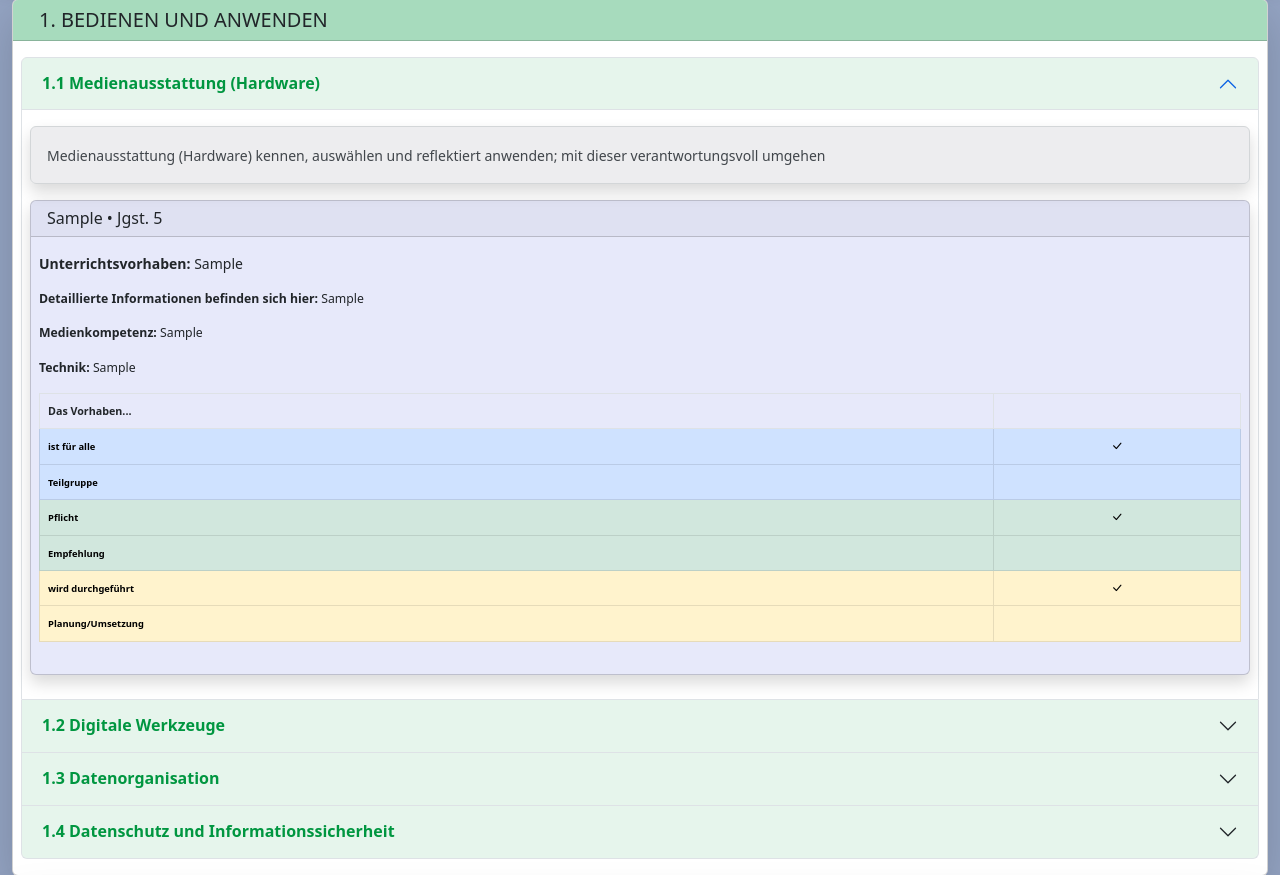
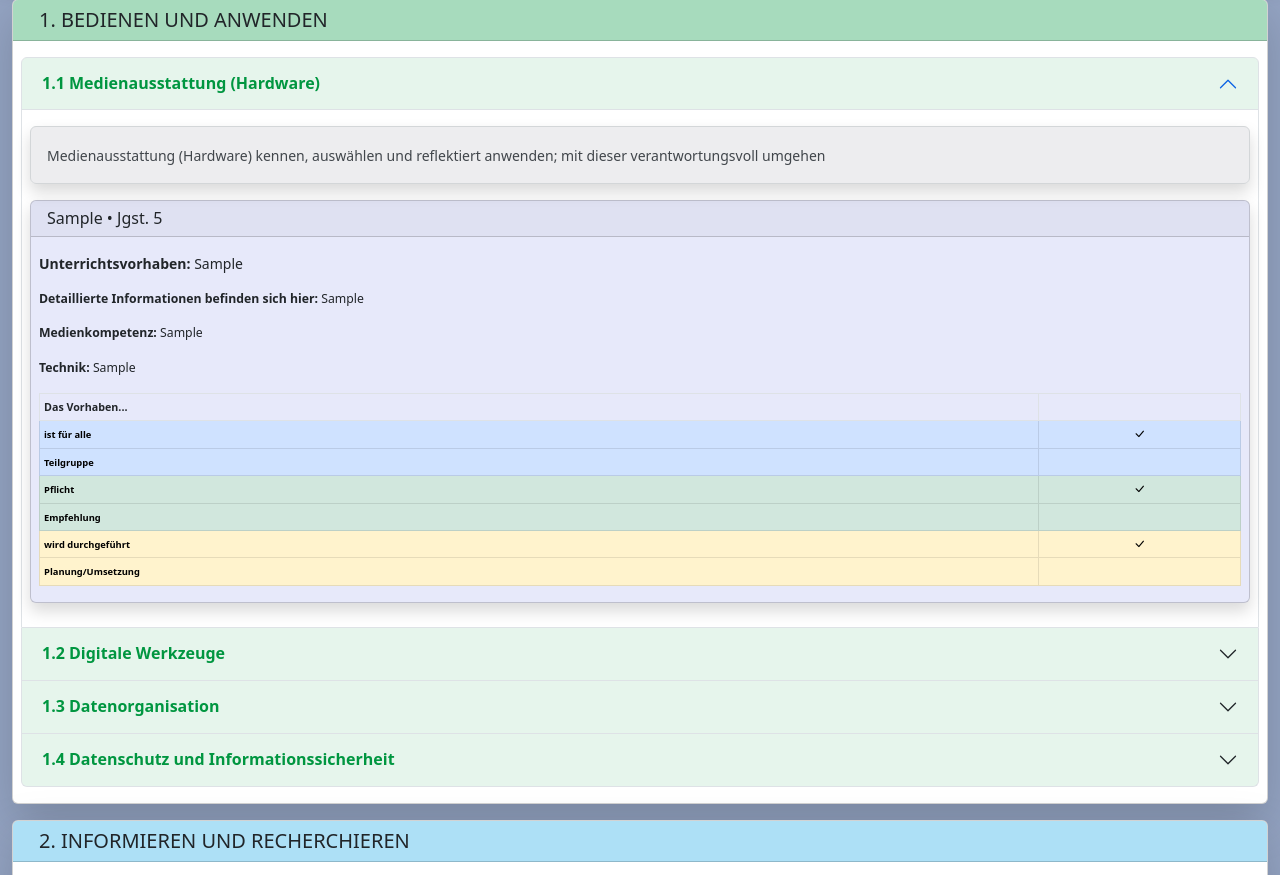
Before and after one commit to pyphil/MKR, a Django app: template mkr/templates/mkr.html in a window 1280 px wide. Shown: the part 104-979 px from the top of the page. Run offline with Django 4.2, Linux system fonts and the light colour scheme; the template is opened without the code that fills it: values that come from a table or form of the project are taken from there, others are empty; tables that the repository leaves empty hold one stand-in row (values such as "Sample post"); lists and menus that the app fills with data are empty.

Commit message:
Update mkr.html

```diff
--- a/mkr/templates/mkr.html
+++ b/mkr/templates/mkr.html
@@ -71,7 +71,7 @@
                           <p><b>Medienkompetenz:</b> {{ obj.medienkompetenz }}</p>
                           <p><b>Technik:</b> {{ obj.technik }}</p>
 
-                          <table class="table table-bordered">
+                          <table class="table table-bordered table-sm mb-0">
                             <thead>
                               <tr>
                                 <th scope="col"><small>Das Vorhaben...</small></th>
@@ -160,7 +160,7 @@
                           <p><b>Medienkompetenz:</b> {{ obj.medienkompetenz }}</p>
                           <p><b>Technik:</b> {{ obj.technik }}</p>
 
-                          <table class="table table-bordered">
+                          <table class="table table-bordered table-sm mb-0">
                             <thead>
                               <tr>
                                 <th scope="col"><small>Das Vorhaben...</small></th>
@@ -272,7 +272,7 @@
                           <p><b>Medienkompetenz:</b> {{ obj.medienkompetenz }}</p>
                           <p><b>Technik:</b> {{ obj.technik }}</p>
 
-                          <table class="table table-bordered">
+                          <table class="table table-bordered table-sm mb-0">
                             <thead>
                               <tr>
                                 <th scope="col"><small>Das Vorhaben...</small></th>
@@ -383,7 +383,7 @@
                           <p><b>Medienkompetenz:</b> {{ obj.medienkompetenz }}</p>
                           <p><b>Technik:</b> {{ obj.technik }}</p>
 
-                          <table class="table table-bordered">
+                          <table class="table table-bordered table-sm mb-0">
                             <thead>
                               <tr>
                                 <th scope="col"><small>Das Vorhaben...</small></th>
@@ -494,7 +494,7 @@
                           <p><b>Medienkompetenz:</b> {{ obj.medienkompetenz }}</p>
                           <p><b>Technik:</b> {{ obj.technik }}</p>
 
-                          <table class="table table-bordered">
+                          <table class="table table-bordered table-sm mb-0">
                             <thead>
                               <tr>
                                 <th scope="col"><small>Das Vorhaben...</small></th>
@@ -616,7 +616,7 @@
                           <p><b>Medienkompetenz:</b> {{ obj.medienkompetenz }}</p>
                           <p><b>Technik:</b> {{ obj.technik }}</p>
 
-                          <table class="table table-bordered">
+                          <table class="table table-bordered table-sm mb-0">
                             <thead>
                               <tr>
                                 <th scope="col"><small>Das Vorhaben...</small></th>
@@ -726,7 +726,7 @@
                           <p><b>Medienkompetenz:</b> {{ obj.medienkompetenz }}</p>
                           <p><b>Technik:</b> {{ obj.technik }}</p>
 
-                          <table class="table table-bordered">
+                          <table class="table table-bordered table-sm mb-0">
                             <thead>
                               <tr>
                                 <th scope="col"><small>Das Vorhaben...</small></th>
@@ -836,7 +836,7 @@
                           <p><b>Medienkompetenz:</b> {{ obj.medienkompetenz }}</p>
                           <p><b>Technik:</b> {{ obj.technik }}</p>
 
-                          <table class="table table-bordered">
+                          <table class="table table-bordered table-sm mb-0">
                             <thead>
                               <tr>
                                 <th scope="col"><small>Das Vorhaben...</small></th>
@@ -947,7 +947,7 @@
                           <p><b>Medienkompetenz:</b> {{ obj.medienkompetenz }}</p>
                           <p><b>Technik:</b> {{ obj.technik }}</p>
 
-                          <table class="table table-bordered">
+                          <table class="table table-bordered table-sm mb-0">
                             <thead>
                               <tr>
                                 <th scope="col"><small>Das Vorhaben...</small></th>
@@ -1067,7 +1067,7 @@
                           <p><b>Medienkompetenz:</b> {{ obj.medienkompetenz }}</p>
                           <p><b>Technik:</b> {{ obj.technik }}</p>
 
-                          <table class="table table-bordered">
+                          <table class="table table-bordered table-sm mb-0">
                             <thead>
                               <tr>
                                 <th scope="col"><small>Das Vorhaben...</small></th>
@@ -1177,7 +1177,7 @@
                           <p><b>Medienkompetenz:</b> {{ obj.medienkompetenz }}</p>
                           <p><b>Technik:</b> {{ obj.technik }}</p>
 
-                          <table class="table table-bordered">
+                          <table class="table table-bordered table-sm mb-0">
                             <thead>
                               <tr>
                                 <th scope="col"><small>Das Vorhaben...</small></th>
@@ -1288,7 +1288,7 @@
                           <p><b>Medienkompetenz:</b> {{ obj.medienkompetenz }}</p>
                           <p><b>Technik:</b> {{ obj.technik }}</p>
 
-                          <table class="table table-bordered">
+                          <table class="table table-bordered table-sm mb-0">
                             <thead>
                               <tr>
                                 <th scope="col"><small>Das Vorhaben...</small></th>
@@ -1399,7 +1399,7 @@
                           <p><b>Medienkompetenz:</b> {{ obj.medienkompetenz }}</p>
                           <p><b>Technik:</b> {{ obj.technik }}</p>
 
-                          <table class="table table-bordered">
+                          <table class="table table-bordered table-sm mb-0">
                             <thead>
                               <tr>
                                 <th scope="col"><small>Das Vorhaben...</small></th>
@@ -1522,7 +1522,7 @@
                           <p><b>Medienkompetenz:</b> {{ obj.medienkompetenz }}</p>
                           <p><b>Technik:</b> {{ obj.technik }}</p>
 
-                          <table class="table table-bordered">
+                          <table class="table table-bordered table-sm mb-0">
                             <thead>
                               <tr>
                                 <th scope="col"><small>Das Vorhaben...</small></th>
@@ -1632,7 +1632,7 @@
                           <p><b>Medienkompetenz:</b> {{ obj.medienkompetenz }}</p>
                           <p><b>Technik:</b> {{ obj.technik }}</p>
 
-                          <table class="table table-bordered">
+                          <table class="table table-bordered table-sm mb-0">
                             <thead>
                               <tr>
                                 <th scope="col"><small>Das Vorhaben...</small></th>
@@ -1742,7 +1742,7 @@
                           <p><b>Medienkompetenz:</b> {{ obj.medienkompetenz }}</p>
                           <p><b>Technik:</b> {{ obj.technik }}</p>
 
-                          <table class="table table-bordered">
+                          <table class="table table-bordered table-sm mb-0">
                             <thead>
                               <tr>
                                 <th scope="col"><small>Das Vorhaben...</small></th>
@@ -1853,7 +1853,7 @@
                           <p><b>Medienkompetenz:</b> {{ obj.medienkompetenz }}</p>
                           <p><b>Technik:</b> {{ obj.technik }}</p>
 
-                          <table class="table table-bordered">
+                          <table class="table table-bordered table-sm mb-0">
                             <thead>
                               <tr>
                                 <th scope="col"><small>Das Vorhaben...</small></th>
@@ -1974,7 +1974,7 @@
                           <p><b>Medienkompetenz:</b> {{ obj.medienkompetenz }}</p>
                           <p><b>Technik:</b> {{ obj.technik }}</p>
 
-                          <table class="table table-bordered">
+                          <table class="table table-bordered table-sm mb-0">
                             <thead>
                               <tr>
                                 <th scope="col"><small>Das Vorhaben...</small></th>
@@ -2084,7 +2084,7 @@
                           <p><b>Medienkompetenz:</b> {{ obj.medienkompetenz }}</p>
                           <p><b>Technik:</b> {{ obj.technik }}</p>
 
-                          <table class="table table-bordered">
+                          <table class="table table-bordered table-sm mb-0">
                             <thead>
                               <tr>
                                 <th scope="col"><small>Das Vorhaben...</small></th>
@@ -2194,7 +2194,7 @@
                           <p><b>Medienkompetenz:</b> {{ obj.medienkompetenz }}</p>
                           <p><b>Technik:</b> {{ obj.technik }}</p>
 
-                          <table class="table table-bordered">
+                          <table class="table table-bordered table-sm mb-0">
                             <thead>
                               <tr>
                                 <th scope="col"><small>Das Vorhaben...</small></th>
@@ -2305,7 +2305,7 @@
                           <p><b>Medienkompetenz:</b> {{ obj.medienkompetenz }}</p>
                           <p><b>Technik:</b> {{ obj.technik }}</p>
 
-                          <table class="table table-bordered">
+                          <table class="table table-bordered table-sm mb-0">
                             <thead>
                               <tr>
                                 <th scope="col"><small>Das Vorhaben...</small></th>
@@ -2425,7 +2425,7 @@
                           <p><b>Medienkompetenz:</b> {{ obj.medienkompetenz }}</p>
                           <p><b>Technik:</b> {{ obj.technik }}</p>
 
-                          <table class="table table-bordered">
+                          <table class="table table-bordered table-sm mb-0">
                             <thead>
                               <tr>
                                 <th scope="col"><small>Das Vorhaben...</small></th>
@@ -2534,7 +2534,7 @@
                           <p><b>Medienkompetenz:</b> {{ obj.medienkompetenz }}</p>
                           <p><b>Technik:</b> {{ obj.technik }}</p>
 
-                          <table class="table table-bordered">
+                          <table class="table table-bordered table-sm mb-0">
                             <thead>
                               <tr>
                                 <th scope="col"><small>Das Vorhaben...</small></th>
@@ -2644,7 +2644,7 @@
                           <p><b>Medienkompetenz:</b> {{ obj.medienkompetenz }}</p>
                           <p><b>Technik:</b> {{ obj.technik }}</p>
 
-                          <table class="table table-bordered">
+                          <table class="table table-bordered table-sm mb-0">
                             <thead>
                               <tr>
                                 <th scope="col"><small>Das Vorhaben...</small></th>
@@ -2753,7 +2753,7 @@
                           <p><b>Medienkompetenz:</b> {{ obj.medienkompetenz }}</p>
                           <p><b>Technik:</b> {{ obj.technik }}</p>
 
-                          <table class="table table-bordered">
+                          <table class="table table-bordered table-sm mb-0">
                             <thead>
                               <tr>
                                 <th scope="col"><small>Das Vorhaben...</small></th>
```
